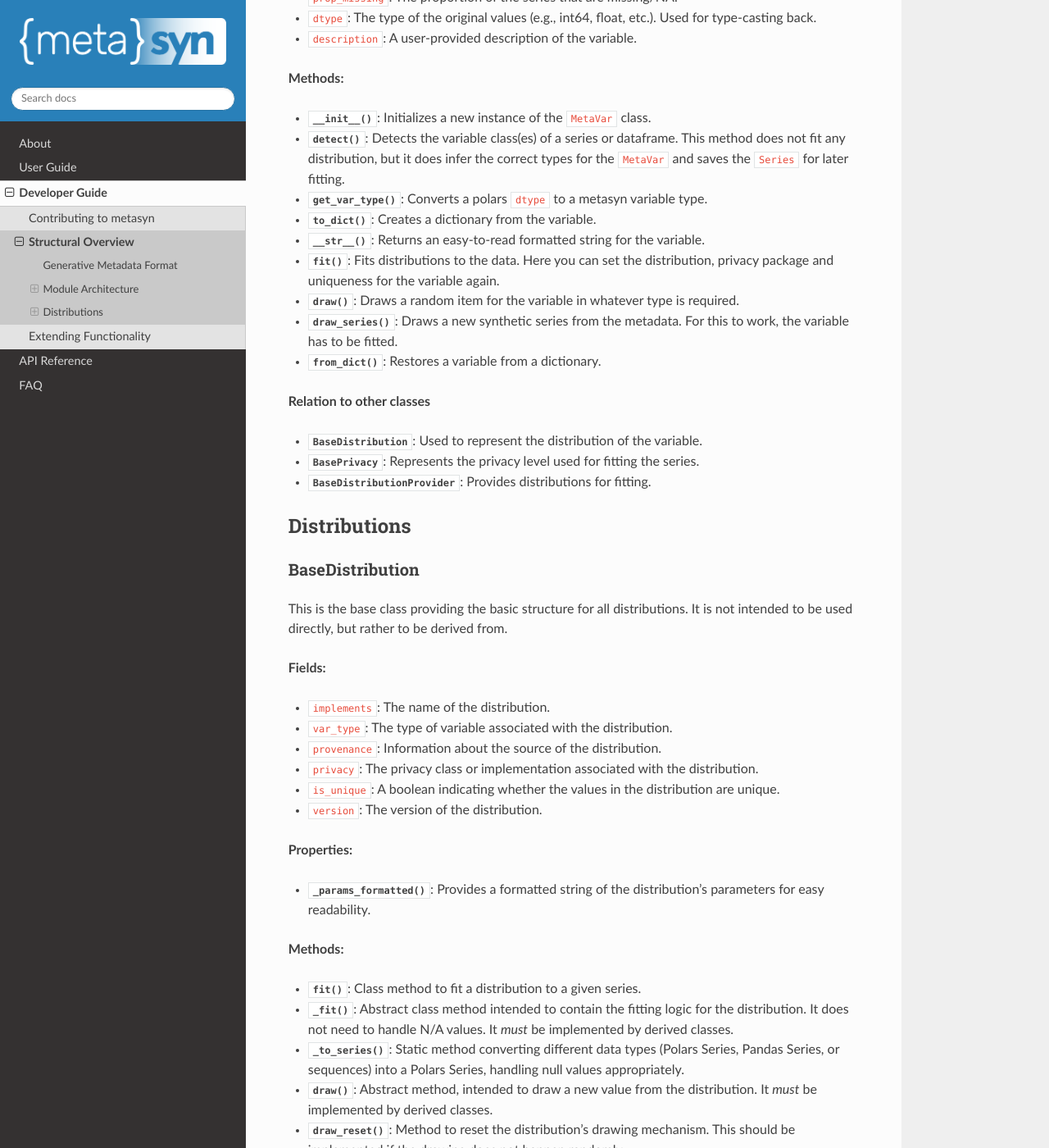
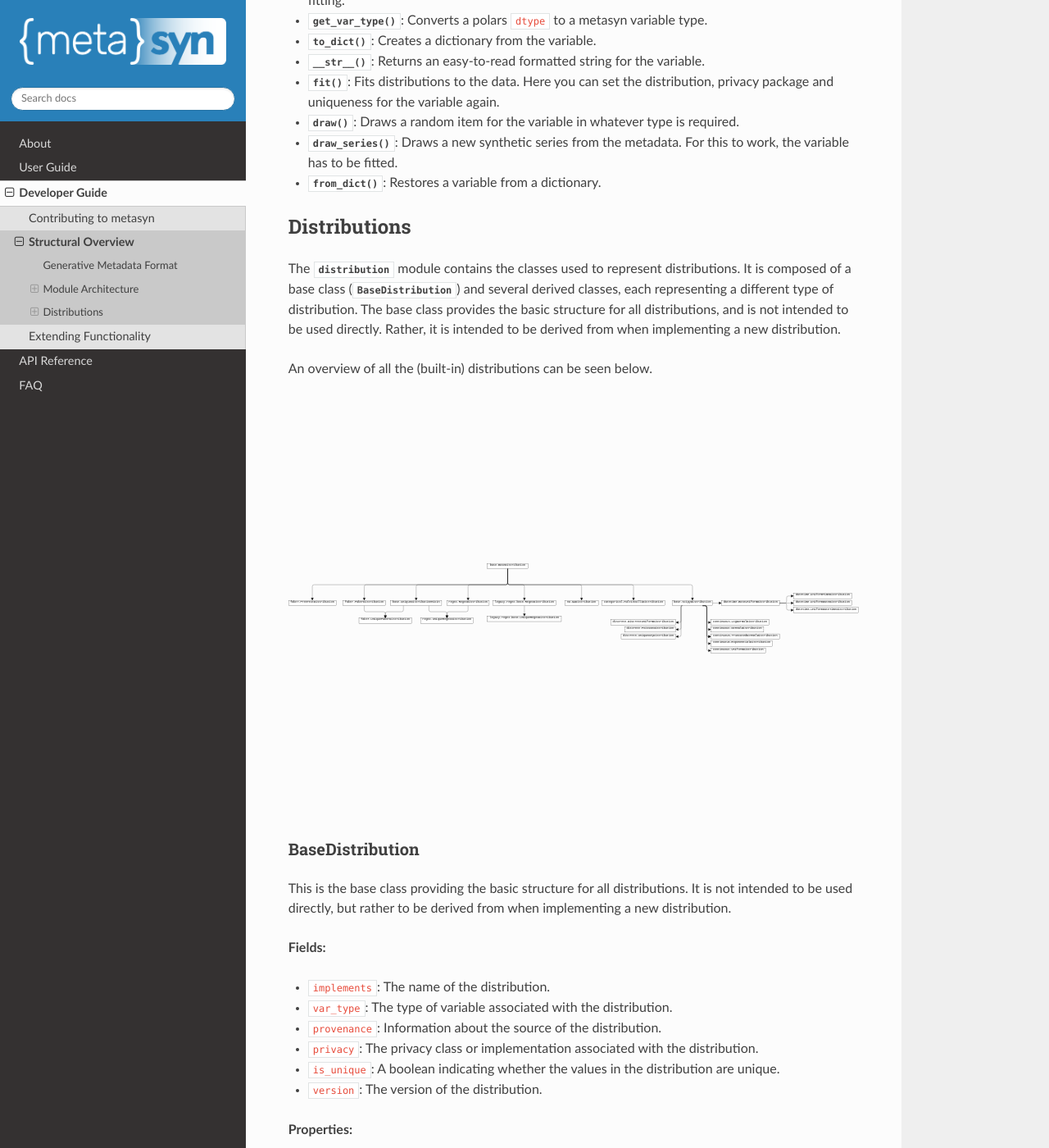
Before and after one commit to sodascience/metasyn, a Sphinx documentation site: the page built from docs/source/developer/detailed_overview.rst, in a window 1280 px wide and 1400 px high, scrolled down 2345 px. Shown: the whole window at 82% size. Built offline with Sphinx 7.4.7 and the Read the Docs theme 2.0.0, drawn with Linux system fonts in a browser that asks for light colours; some of the changed text lies outside the part shown.

Commit message:
Added diagram of distribution overview

````diff
--- a/docs/source/developer/detailed_overview.rst
+++ b/docs/source/developer/detailed_overview.rst
@@ -58,26 +58,26 @@ The :class:`~metasyn.MetaFrame` class is a core component of the ``metasyn`` pac
 
 **Methods:**
 
-- :meth:`~metasyn.MetaFrame.fit_dataframe`: Creates a `MetaFrame` object from a Polars DataFrame. It takes several parameters including the DataFrame, column specifications, distribution providers, privacy level, and a progress bar flag.
-- :meth:`~metasyn.MetaFrame.to_dict`: Returns a dictionary with the properties of the `MetaFrame` for recreation.
-- :meth:`~metasyn.MetaFrame.__getitem__`: Returns a `MetaVar` either by variable name or index.
-- :meth:`~metasyn.MetaFrame.__str__`: Returns a formatted string representation of the `MetaFrame`.
-- :meth:`~metasyn.MetaFrame.export`: Serializes and exports the `MetaFrame` to a JSON file, following the GMF format.
+- :meth:`~metasyn.MetaFrame.fit_dataframe`: Creates a :obj:`~metasyn.MetaFrame` object from a Polars DataFrame. It takes several parameters including the DataFrame, column specifications, distribution providers, privacy level, and a progress bar flag.
+- :meth:`~metasyn.MetaFrame.to_dict`: Returns a dictionary with the properties of the :obj:`~metasyn.MetaFrame` for recreation.
+- :meth:`~metasyn.MetaFrame.__getitem__`: Returns a :obj:`~metasyn.MetaVar` either by variable name or index.
+- :meth:`~metasyn.MetaFrame.__str__`: Returns a formatted string representation of the :obj:`~metasyn.MetaFrame`.
+- :meth:`~metasyn.MetaFrame.export`: Serializes and exports the :obj:`~metasyn.MetaFrame` to a JSON file, following the GMF format.
 - :meth:`~metasyn.MetaFrame.to_json`: A wrapper for the `export` method.
-- :meth:`~metasyn.MetaFrame.from_json`: Reads a `MetaFrame` from a JSON file.
-- :meth:`~metasyn.MetaFrame.synthesize`: Creates a synthetic Polars DataFrame based on the `MetaFrame`.
-- :meth:`~metasyn.MetaFrame.__repr__`: Returns the `MetaFrame` as it would be output to JSON.
+- :meth:`~metasyn.MetaFrame.from_json`: Reads a :obj:`~metasyn.MetaFrame` from a JSON file.
+- :meth:`~metasyn.MetaFrame.synthesize`: Creates a synthetic Polars DataFrame based on the :obj:`~metasyn.MetaFrame`.
+- :meth:`~metasyn.MetaFrame.__repr__`: Returns the :obj:`~metasyn.MetaFrame` as it would be output to JSON.
 
-**Relation to other classes**
+.. **Relation to other classes**
 
-- :obj:`~metasyn.MetaVar`: A `MetaFrame` is composed of a list of :obj:`~metasyn.MetaVar` objects, each of which represents a column in the DataFrame.
-- :mod:`~metasyn.privacy.BasePrivacy` and :mod:`~metasyn.privacy.BasicPrivacy```: These are used to set the privacy level when creating a `MetaFrame` from a DataFrame.
-- :mod:`~metasyn.provider.BaseDistributionProvider`: This is used to set the distribution providers when creating a `MetaFrame` from a DataFrame.
+.. - :obj:`~metasyn.MetaVar`: A :obj:`~metasyn.MetaFrame` is composed of a list of :obj:`~metasyn.MetaVar` objects, each of which represents a column in the DataFrame.
+.. - :mod:`~metasyn.privacy.BasePrivacy` and :mod:`~metasyn.privacy.BasicPrivacy`: These are used to set the privacy level when creating a :obj:`~metasyn.MetaFrame` from a DataFrame.
+.. - :mod:`~metasyn.provider.BaseDistributionProvider`: This module is used to set the distribution providers when creating a :obj:`~metasyn.MetaFrame` from a DataFrame.
 
 MetaVar
 ~~~~~~~
 
-The :class:`~metasyn.MetaVar` represents a metadata variable, and is a structure that holds all metadata needed to generate a synthetic column for it. This is the variable level building block for the MetaFrame. It contains the methods to convert a polars `Series` into a variable with an appropriate distribution. The `MetaVar` class is to the `MetaFrame` what a polars `Series` is to a `DataFrame`.
+The :class:`~metasyn.MetaVar` represents a metadata variable, and is a structure that holds all metadata needed to generate a synthetic column for it. This is the variable level building block for the MetaFrame. It contains the methods to convert a polars `Series` into a variable with an appropriate distribution. The :obj:`~metasyn.MetaVar` class is to the :obj:`~metasyn.MetaFrame` what a polars `Series` is to a `DataFrame`.
 
 **Fields:**
 
@@ -102,22 +102,29 @@ The :class:`~metasyn.MetaVar` represents a metadata variable, and is a structure
 - :meth:`~metasyn.MetaVar.from_dict`: Restores a variable from a dictionary.
 
 
-**Relation to other classes**
+.. **Relation to other classes**
 
-- :mod:`~metasyn.distribution.BaseDistribution`: Used to represent the distribution of the variable.
-- :mod:`~metasyn.privacy.BasePrivacy`: Represents the privacy level used for fitting the series.
-- :mod:`~metasyn.provider.BaseDistributionProvider`: Provides distributions for fitting.
+.. - :mod:`~metasyn.distribution.BaseDistribution`: This is the base class for all distributions. It is used to set the distribution when fitting a variable.
+.. - :mod:`~metasyn.privacy.BasePrivacy`: Represents the privacy level used for fitting the series.
+.. - :mod:`~metasyn.provider.BaseDistributionProvider`: This module is used to set the pool of distributions from which to choose when fitting a variable.
 
 
 Distributions
 -------------
 
+The :mod:`~metasyn.distribution` module contains the classes used to represent distributions. It is composed of a base class (:class:`~metasyn.distribution.BaseDistribution`) and several derived classes, each representing a different type of distribution. The base class provides the basic structure for all distributions, and is not intended to be used directly. Rather, it is intended to be derived from when implementing a new distribution.
+
+An overview of all the (built-in) distributions can be seen below.
+
+.. image:: /images/distributions.svg
+   :alt: Metasyn distributions
+   :scale: 100%
+
 
 BaseDistribution
 ~~~~~~~~~~~~~~~~
 
-This is the base class providing the basic structure for all distributions. It is not intended to be used directly, but rather to be derived from.
-
+This is the base class providing the basic structure for all distributions. It is not intended to be used directly, but rather to be derived from when implementing a new distribution.
 
 **Fields:**
 
@@ -135,12 +142,12 @@ This is the base class providing the basic structure for all distributions. It i
 **Methods:**
 
 - :meth:`~metasyn.distribution.BaseDistribution.fit`: Class method to fit a distribution to a given series.
-- :meth:`~metasyn.distribution.BaseDistribution._fit`: Abstract class method intended to contain the fitting logic for the distribution. It does not need to handle N/A values. It *must* be implemented by derived classes.
+- :meth:`~metasyn.distribution.BaseDistribution._fit`: Abstract class method intended to contain the fitting logic for the distribution. It does not need to handle N/A values. **It must be implemented by derived classes.**
 - :meth:`~metasyn.distribution.BaseDistribution._to_series`: Static method converting different data types (Polars Series, Pandas Series, or sequences) into a Polars Series, handling null values appropriately.
-- :meth:`~metasyn.distribution.BaseDistribution.draw`: Abstract method, intended to draw a new value from the distribution. It *must* be implemented by derived classes.
+- :meth:`~metasyn.distribution.BaseDistribution.draw`: Abstract method, intended to draw a new value from the distribution. **It must be implemented by derived classes.**
 - :meth:`~metasyn.distribution.BaseDistribution.draw_reset`: Method to reset the distribution's drawing mechanism. This should be implemented if the drawing does not happen randomly.
 - :meth:`~metasyn.distribution.BaseDistribution._param_dict`: Abstract method to return a dictionary of the distribution's parameters.
-- :meth:`~metasyn.distribution.BaseDistribution.to_dict`: Method to create a dictionary representation of the distribution. It *must* be implemented by derived classes.
+- :meth:`~metasyn.distribution.BaseDistribution.to_dict`: Method to create a dictionary representation of the distribution. **It must be implemented by derived classes.**
 - :meth:`~metasyn.distribution.BaseDistribution.from_dict`: Class method to create a distribution from a dictionary.
 - :meth:`~metasyn.distribution.BaseDistribution._param_schema`: Abstract method intended to return a schema for the distribution's parameters.
 - :meth:`~metasyn.distribution.BaseDistribution.schema`: Class method to generate a JSON schema to validate the distribution's structure.
````
Also changed, not shown: other parts of docs/source/developer/detailed_overview.rst (+3 -5 lines), docs/source/images/distributions.svg (added).
